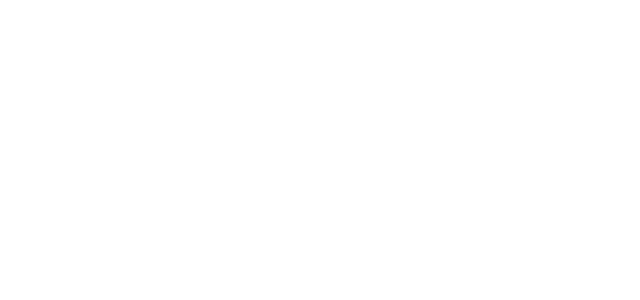
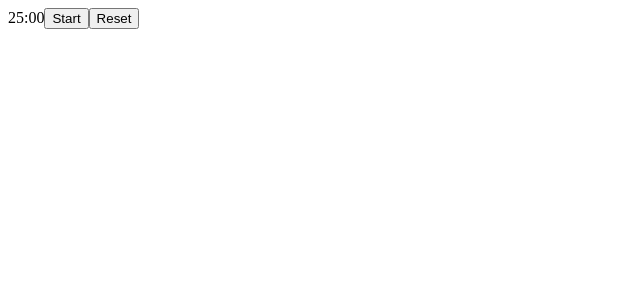
Before and after one commit to RoyalF4/Pomodoro-Timer, a React (Vite) app: page / in a window 1280 px wide. Shown: the top 300 px of the page, without its empty margins (0-640 px from the left). Built offline with nearby package versions, Linux system fonts and the light colour scheme.

Commit message:
create UseInterval custom hook for timer

```diff
--- a/src/App.jsx
+++ b/src/App.jsx
@@ -1,3 +1,62 @@
+import { useEffect, useState, useRef } from 'react';
+import { formatTimerNumber } from './utils';
+import useInterval from './UseInterval';
+
+const START_TIME = 25 * 60;
+
 export default function App() {
-  return <main></main>;
+  const [timeLeft, setTimeLeft] = useState(START_TIME);
+  const [isPaused, setIsPaused] = useState(true);
+
+  useInterval(
+    () => {
+      setTimeLeft((timeLeft) => timeLeft - 1);
+    },
+    1000,
+    isPaused
+  );
+
+  const minutes = Math.floor(timeLeft / 60);
+  const seconds = timeLeft % 60;
+
+  // useEffect(() => {
+  //   if (seconds === 0 && minutes === 0) {
+  //     setIsPaused(true);
+  //     clearInterval(intervalRef.current);
+  //   }
+  // }, [seconds, minutes]);
+
+  // useEffect(() => {
+  //   if (!isPaused) {
+  //     intervalRef.current = setInterval(() => {
+  //       setTimeLeft((timeLeft) => timeLeft - 1);
+  //     }, 1000);
+  //   }
+
+  //   return () => clearInterval(intervalRef.current);
+  // }, [isPaused, setTimeLeft]);
+
+  function handleToggleClock() {
+    // if (isPaused && timeLeft === 0) {
+    //   setTimeLeft(START_TIME);
+    // }
+    setIsPaused((cur) => !cur);
+  }
+
+  function handleReset() {
+    setIsPaused(true);
+    setTimeLeft(25 * 60);
+  }
+
+  return (
+    <main>
+      <span>
+        {formatTimerNumber(minutes)}:{formatTimerNumber(seconds)}
+      </span>
+      <button onClick={handleToggleClock}>
+        {isPaused ? 'Start' : 'Pause'}
+      </button>
+      <button onClick={handleReset}>Reset</button>
+    </main>
+  );
 }
--- /dev/null
+++ b/src/UseInterval.js
@@ -0,0 +1,18 @@
+import { useEffect, useRef } from 'react';
+
+export default function useInterval(callback, interval, isPaused) {
+  const savedCallback = useRef(null);
+
+  useEffect(() => {
+    savedCallback.current = callback;
+  }, [callback]);
+
+  useEffect(() => {
+    if (interval && !isPaused) {
+      let id = setInterval(() => {
+        savedCallback.current();
+      }, interval);
+      return () => clearInterval(id);
+    }
+  }, [interval, isPaused]);
+}
--- /dev/null
+++ b/src/utils.js
@@ -0,0 +1,3 @@
+export function formatTimerNumber(number) {
+  return number < 10 ? `0${number}` : number;
+}
```
